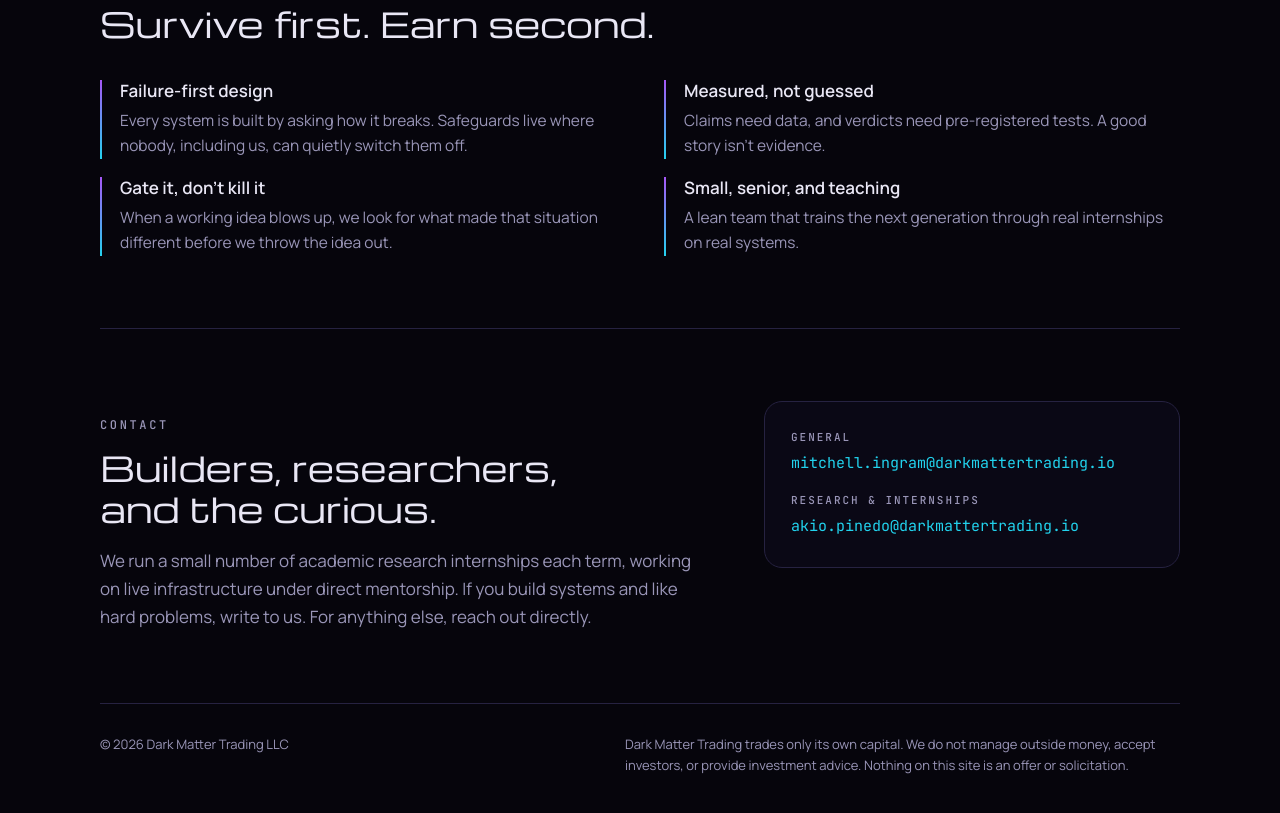
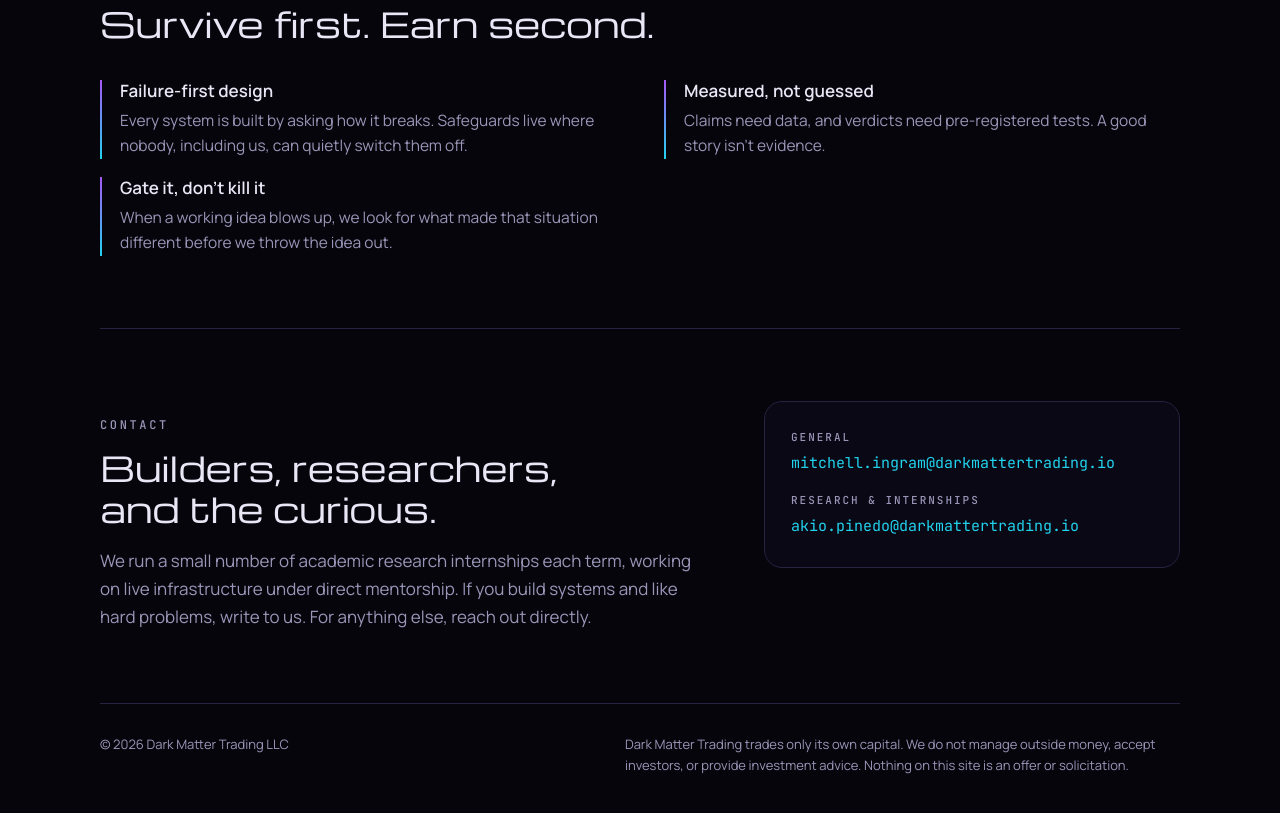
Before and after one commit to mingram8/darkmattertrading.io, a plain HTML site: page index.html in a window 1280 px wide. Shown: the part 1287-2100 px from the top of the page. Drawn offline with nearby package versions, Linux system fonts and the light colour scheme.

Commit message:
Remove 'Small, senior, and teaching' principle

```diff
--- a/index.html
+++ b/index.html
@@ -149,7 +149,6 @@
         <div><h3>Failure-first design</h3><p>Every system is built by asking how it breaks. Safeguards live where nobody, including us, can quietly switch them off.</p></div>
         <div><h3>Measured, not guessed</h3><p>Claims need data, and verdicts need pre-registered tests. A good story isn't evidence.</p></div>
         <div><h3>Gate it, don't kill it</h3><p>When a working idea blows up, we look for what made that situation different before we throw the idea out.</p></div>
-        <div><h3>Small, senior, and teaching</h3><p>A lean team that trains the next generation through real internships on real systems.</p></div>
       </div>
     </section>
 
```
